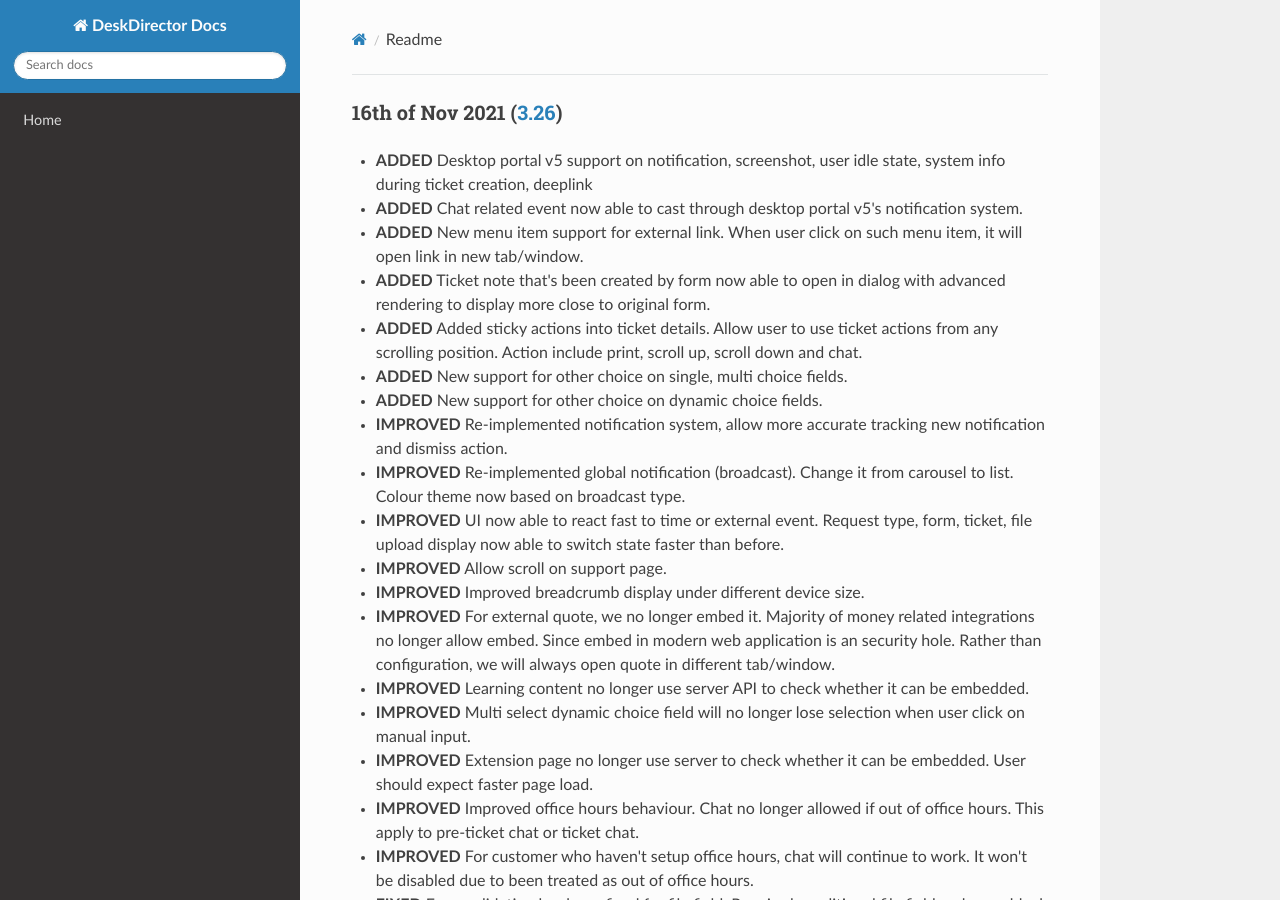
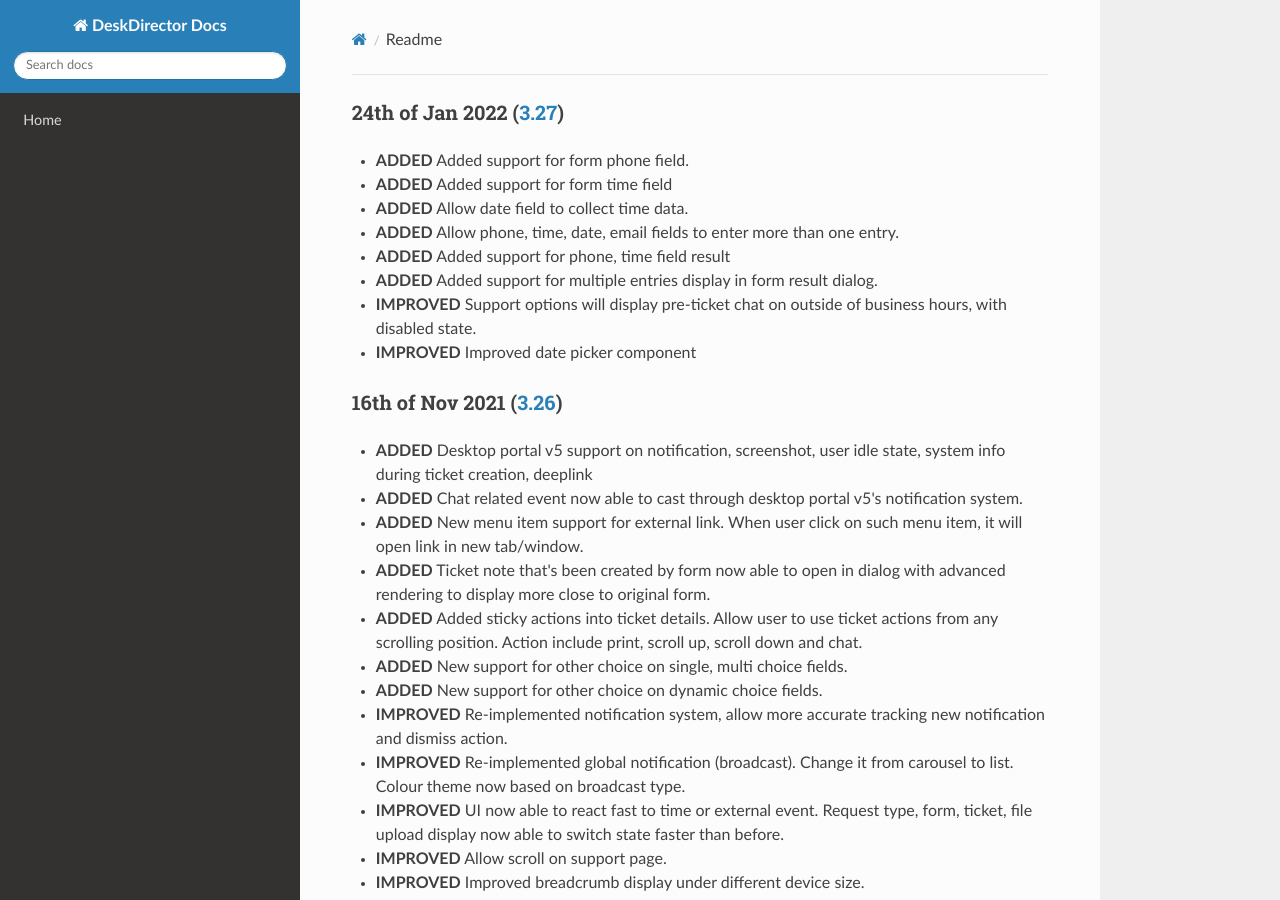
Before and after one commit to DeskDirector/docs, an MkDocs documentation site: the page built from docs/_release/portal/readme.md, in a window 1280 px wide and 900 px high. Built offline with MkDocs 1.6.1, drawn with Linux system fonts in a browser that asks for light colours; nearby versions of some CDN libraries; old or Windows-style settings are respelled for this version of MkDocs.

Commit message:
Update readme.md

```diff
--- a/docs/_release/portal/readme.md
+++ b/docs/_release/portal/readme.md
@@ -1,3 +1,15 @@
+### 24th of Jan 2022 ([3.27](v3.27))
+
+- **ADDED** Added support for form phone field.
+- **ADDED** Added support for form time field
+- **ADDED** Allow date field to collect time data.
+- **ADDED** Allow phone, time, date, email fields to enter more than one entry.
+- **ADDED** Added support for phone, time field result
+- **ADDED** Added support for multiple entries display in form result dialog.
+- **IMPROVED** Support options will display pre-ticket chat on outside of business hours, with disabled state.
+- **IMPROVED** Improved date picker component
+
+
 ### 16th of Nov 2021 ([3.26](v3.26))
 
 - **ADDED** Desktop portal v5 support on notification, screenshot, user idle state, system info during ticket creation, deeplink
```
